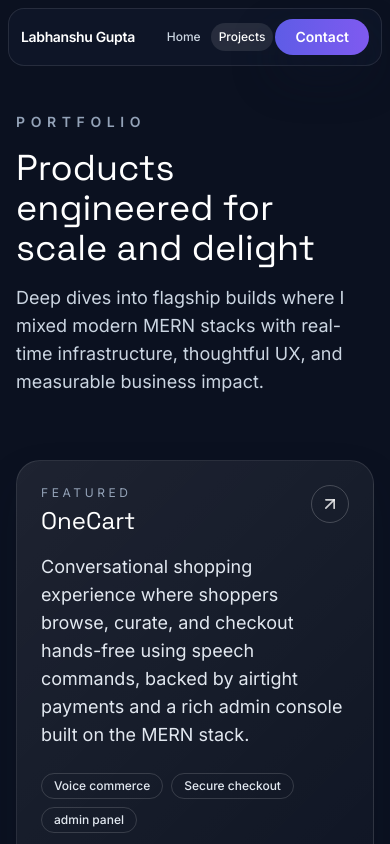
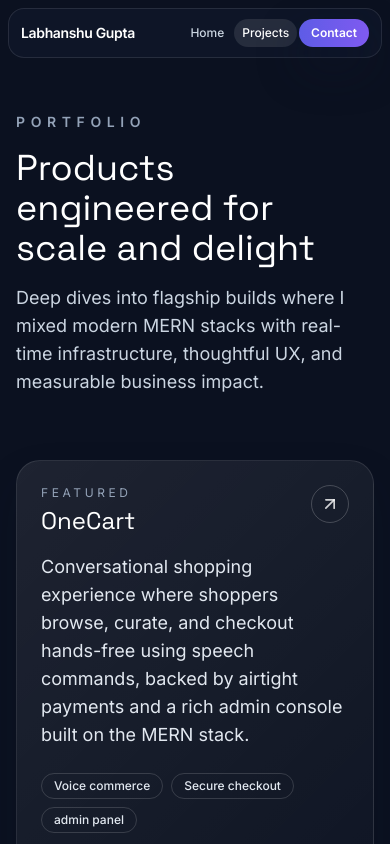
Before and after one commit to labhanshu03/Portfolio, a React (Vite) app: page /projects in a window 390 px wide. Shown: the top 844 px of the page. Built offline with nearby package versions, Linux system fonts and the light colour scheme.

Commit message:
Refactor Navbar component for improved styling

```diff
--- a/src/components/Navbar.jsx
+++ b/src/components/Navbar.jsx
@@ -1,3 +1,5 @@
+
+
 import { useCallback } from 'react';
 import { Link, useLocation, useNavigate } from 'react-router-dom';
 import { motion } from 'framer-motion';
@@ -33,19 +35,16 @@ const Navbar = () => {
       animate={{ opacity: 1, y: 0 }}
       transition={{ duration: 0.6, ease: 'easeOut' }}
       className="fixed inset-x-0 top-0 z-30 flex justify-center px-2 py-2 sm:px-4 sm:py-4"
-
     >
-
-          <div className="flex w-full max-w-6xl items-center justify-between gap-2 rounded-2xl border border-white/10 bg-slate-900/80 px-3 py-2.5 sm:px-6 sm:py-4 backdrop-blur-2xl">
+      <div className="flex w-full max-w-6xl items-center justify-between gap-2 rounded-2xl border border-white/10 bg-slate-900/80 px-3 py-2.5 sm:px-6 sm:py-4 backdrop-blur-2xl">
         <Link
           to="/"
-           className="text-sm sm:text-lg font-semibold tracking-tight text-white whitespace-nowrap"
+          className="text-sm sm:text-lg font-semibold tracking-tight text-white whitespace-nowrap"
         >
           Labhanshu Gupta
         </Link>
 
-
-            <nav className="flex items-center gap-0.5 sm:gap-1 text-xs sm:text-sm font-medium text-slate-200">
+        <nav className="flex items-center gap-0.5 sm:gap-1 text-xs sm:text-sm font-medium text-slate-200">
           {navItems.map((item) => (
             <Link
               key={item.label}
@@ -62,7 +61,7 @@ const Navbar = () => {
           <button
             type="button"
             onClick={handleContactClick}
-            className="rounded-full bg-gradient-to-r from-brand-accent to-brand-highlight px-5 py-2 text-sm font-semibold text-white shadow-glow transition hover:opacity-90"
+            className="rounded-full bg-gradient-to-r from-brand-accent to-brand-highlight px-3 py-1.5 sm:px-5 sm:py-2 text-xs sm:text-sm font-semibold text-white shadow-glow transition hover:opacity-90 whitespace-nowrap"
           >
             Contact
           </button>
```
